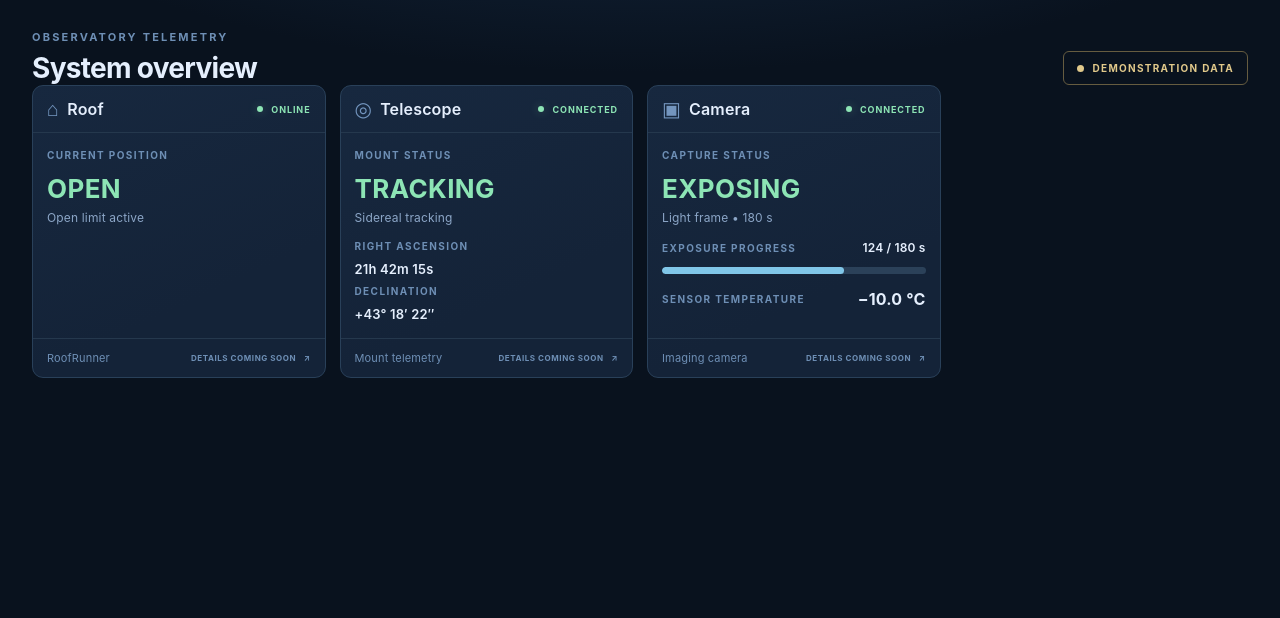
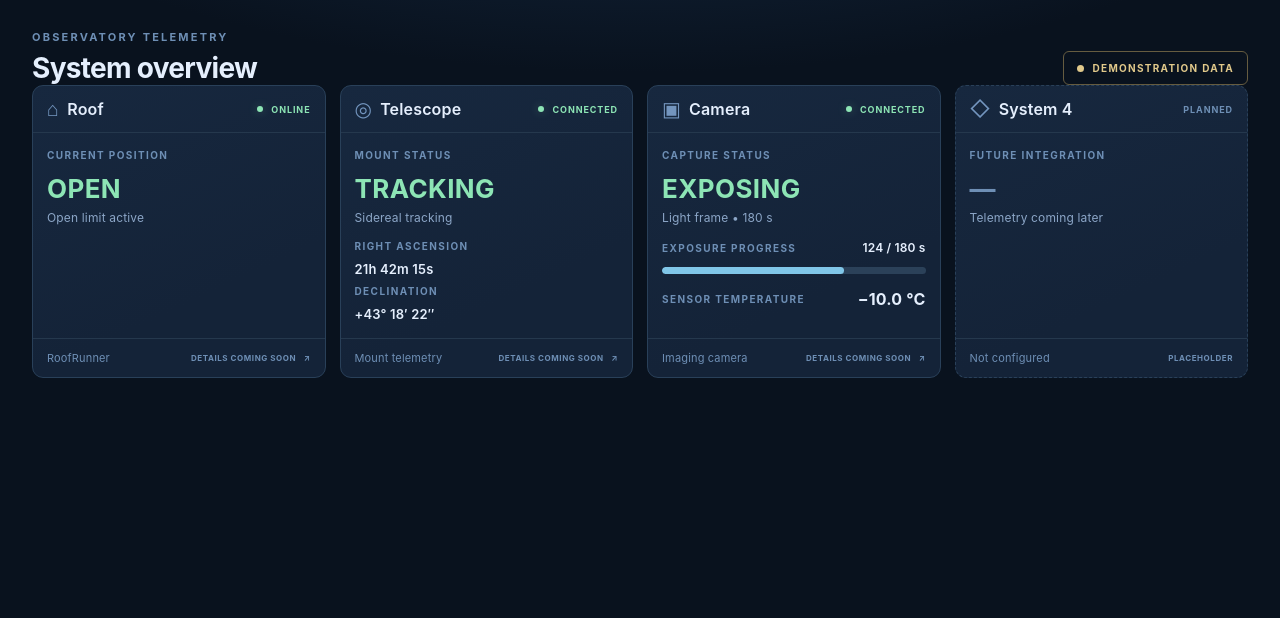
Before and after one commit to EorEquis/TSOLive, a FastAPI app: page / in a window 1280 px wide. Shown: the part 102-720 px from the top of the page. Run offline with FastAPI, Linux system fonts and the light colour scheme.

Commit message:
Restore fourth dashboard tile placeholder

```diff
--- a/templates/index.html
+++ b/templates/index.html
@@ -46,6 +46,11 @@
           </div>
           <div class="tile-foot"><span>Imaging camera</span><span class="foot-right">DETAILS COMING SOON <span aria-hidden="true">↗</span></span></div>
         </article>
+        <article class="tile placeholder-tile" aria-label="Future observatory system placeholder">
+          <div class="tile-head"><div class="tile-title"><span class="tile-icon" aria-hidden="true">◇</span><h3>System 4</h3></div><span class="device-tag pending-tag">PLANNED</span></div>
+          <div class="tile-body"><p class="metric-label">FUTURE INTEGRATION</p><p class="big-status pending-status">—</p><p class="description">Telemetry coming later</p></div>
+          <div class="tile-foot"><span>Not configured</span><span class="foot-right">PLACEHOLDER</span></div>
+        </article>
       </section>
     </main>
     <footer class="page-footer"><span>TSOLive</span></footer>
```
